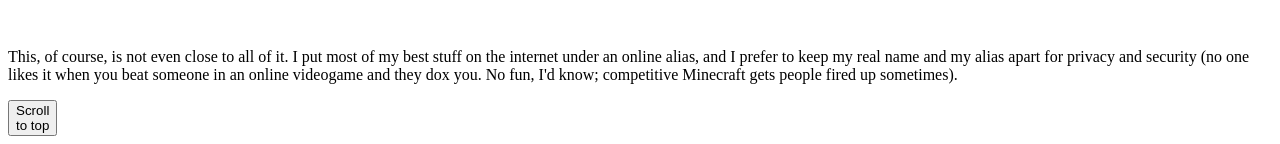
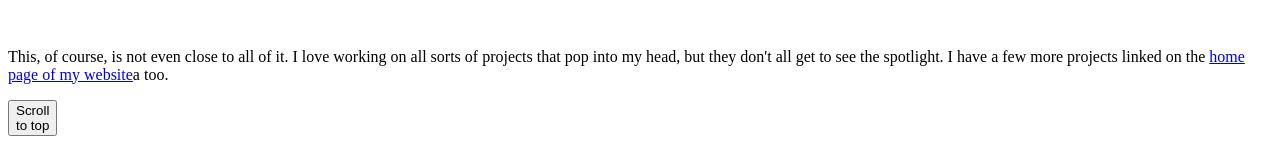
Before and after one commit to JKSquires/projects, a plain HTML site: page index.html in a window 1280 px wide. Shown: the part 3702-3846 px from the top of the page. Drawn offline with Linux system fonts and the light colour scheme.

Commit message:
Link to main site

```diff
--- a/index.html
+++ b/index.html
@@ -211,7 +211,7 @@
 
 <br>
 
-<p>This, of course, is not even close to all of it. I put most of my best stuff on the internet under an online alias, and I prefer to keep my real name and my alias apart for privacy and security (no one likes it when you beat someone in an online videogame and they dox you. No fun, I'd know; competitive Minecraft gets people fired up sometimes).</p>
+<p>This, of course, is not even close to all of it. I love working on all sorts of projects that pop into my head, but they don't all get to see the spotlight. I have a few more projects linked on the <a href="/" target="_blank" rel="noopener noreferrer">home page of my website</a>a too.</p>
 
 <button id="scroll_to_top" onClick="location.href='#';">Scroll<br>to top</button>
 
```
